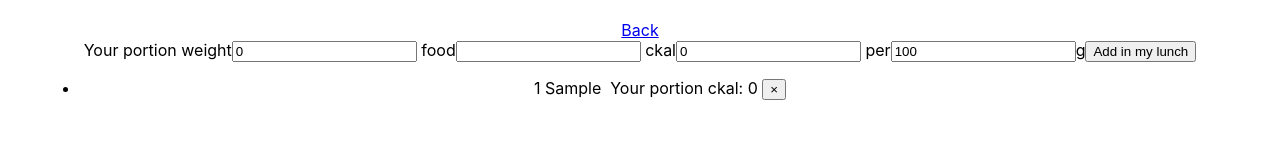
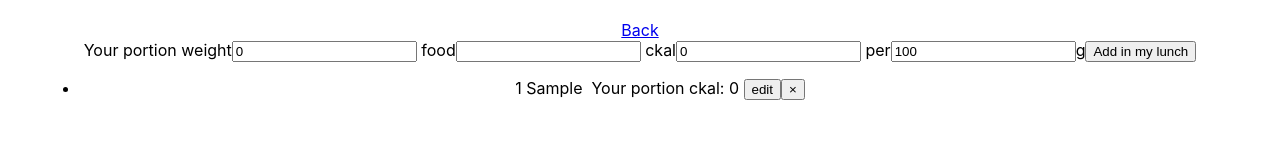
Before and after one commit to Recipe-calorie-counter/counter, a React (Create React App) app in the folder counter/: page /converter in a window 1280 px wide. Both pictures are taken after typing "Sample" into the empty fields and a click on the button "Add in my lunch". Shown: the top 168 px of the page. Built offline with nearby package versions, Linux system fonts and the light colour scheme.

Commit message:
button "edit"

```diff
--- a/counter/src/components/Converter.js
+++ b/counter/src/components/Converter.js
@@ -21,7 +21,6 @@ const Converter = () => {
     }
 
     function onCreate(value) {
-
         setFoods(foods.concat([{
             id: foods.length+1,
             yourPortionWeight: value.yourPortionWeight,
@@ -33,13 +32,30 @@ const Converter = () => {
         }]))
     }
 
+    function change(changevalue) {
+        setFoods(
+            foods.map(food => {
+            if (food.id === changevalue.id) {
+                food.yourPortionWeight = changevalue.yourPortionWeight;
+                food.name = changevalue.foodName;
+                food.portionCkal = changevalue.ckal;
+                food.portionWeight = changevalue.portionWeight;
+                food.ckal100g = (changevalue.ckal/changevalue.portionWeight)*100;
+                food.yourPortionCkal = changevalue.yourPortionWeight*(changevalue.ckal/changevalue.portionWeight);
+            }
+            return food
+            })
+        )
+    }
+
+
     return (
         <Context.Provider value={{removeFood}}>
             <div>
                 <StyledDiv>
                     <NavLink to = "/" > Back </NavLink>
                     <FormConverter onCreate={onCreate}/>
-                    <FoodsList foods={foods}/>
+                    <FoodsList foods={foods} change={change}/>
                 </StyledDiv>
 
             </div>
--- a/counter/src/components/converter/FoodsItem.js
+++ b/counter/src/components/converter/FoodsItem.js
@@ -1,9 +1,33 @@
 import React , {useContext} from "react";
+import { useState } from "react";
 import Context from "./Context";
+//import { useForm } from 'react-hook-form';
 
-function FoodsItem({food, index}) {
+function FoodsItem({food, index, onChange}) {
 
-const {removeFood} = useContext(Context)
+const {removeFood} = useContext(Context);
+
+//const {handleSubmit} = useForm();
+
+const [editing, setEditing] = useState(false);
+
+const [changeValue, setChangeValue] = useState({
+    id: food.id,
+    yourPortionWeight: food.yourPortionWeight,
+    foodName: food.name,
+    ckal: food.portionCkal,
+    portionWeight: food.portionWeight,
+});
+
+const editValue = changeValue => {
+    setEditing(true);
+    setChangeValue(changeValue);
+  };
+
+const onClick = data => {
+    setEditing(false);
+    onChange(changeValue);
+};
 
     return (
         <li>{index+1}
@@ -12,7 +36,37 @@ const {removeFood} = useContext(Context)
             &nbsp;
             Your portion ckal: {food.yourPortionCkal}
             &nbsp;
+            <button onClick={() => editValue(changeValue)}>edit</button>
             <button onClick={removeFood.bind(null, food.id)}>&times;</button>
+
+            {editing && (
+
+                <form onSubmit={onClick}>
+
+                    <label> Your portion weight
+                    <input name="yourPortionWeight" type="number" value={changeValue.yourPortionWeight}
+                    onChange = {e => setChangeValue({...changeValue, yourPortionWeight: e.target.value})}/>
+                    </label>
+                    <label> food
+                    <input name="foodName" type="text"
+                    value={changeValue.foodName} onChange = {e => setChangeValue({...changeValue, foodName: e.target.value})}/>
+                    </label>
+                    <label> ckal
+                    <input name="ckal" type="number"
+                    value={changeValue.ckal} onChange = {e => setChangeValue({...changeValue, ckal: e.target.value})}/>
+                    </label>
+                    <label> per
+                    <input name="portionWeight" type="number"
+                    value={changeValue.portionWeight} onChange = {e => setChangeValue({...changeValue, portionWeight: e.target.value})}/>
+                    g
+                    </label>
+
+                    <button type="submit">save</button>
+                    <button onClick={() => setEditing(false)}>cancel</button>
+
+                </form>
+            )}
+
         </li>
     )
 }
--- a/counter/src/components/converter/FoodsList.js
+++ b/counter/src/components/converter/FoodsList.js
@@ -5,7 +5,7 @@ function FoodsList(props) {
     return (
         <ul>
             {props.foods.map((food, index) => {
-                return <FoodsItem food={food} key={food.id} index={index}/>
+                return <FoodsItem food={food} key={food.id} index={index} onChange={props.change}/>
             })}
         </ul>
     )
--- a/counter/src/components/converter/FormConverter.js
+++ b/counter/src/components/converter/FormConverter.js
@@ -3,15 +3,16 @@ import { useForm } from 'react-hook-form';
 
 const FormConverter = ({onCreate}) => {
 
-    const [value, setValue] = useState({yourPortionWeight: 0, foodName: '', ckal: 0, portionWeight: 100})
+    const defaultValue = {yourPortionWeight: 0, foodName: '', ckal: 0, portionWeight: 100};
+
+    const [value, setValue] = useState(defaultValue);
 
     const {handleSubmit/*, watch, errors, reset*/} = useForm();
 
     const onClick = data => {
-        console.log(value);
         onCreate(value);
-        setValue({yourPortionWeight: 0, foodName: '', ckal: 0, portionWeight: 100});
-    }
+        setValue(defaultValue);
+    };
 
     return (
             <form onSubmit={handleSubmit(onClick)}>
```
